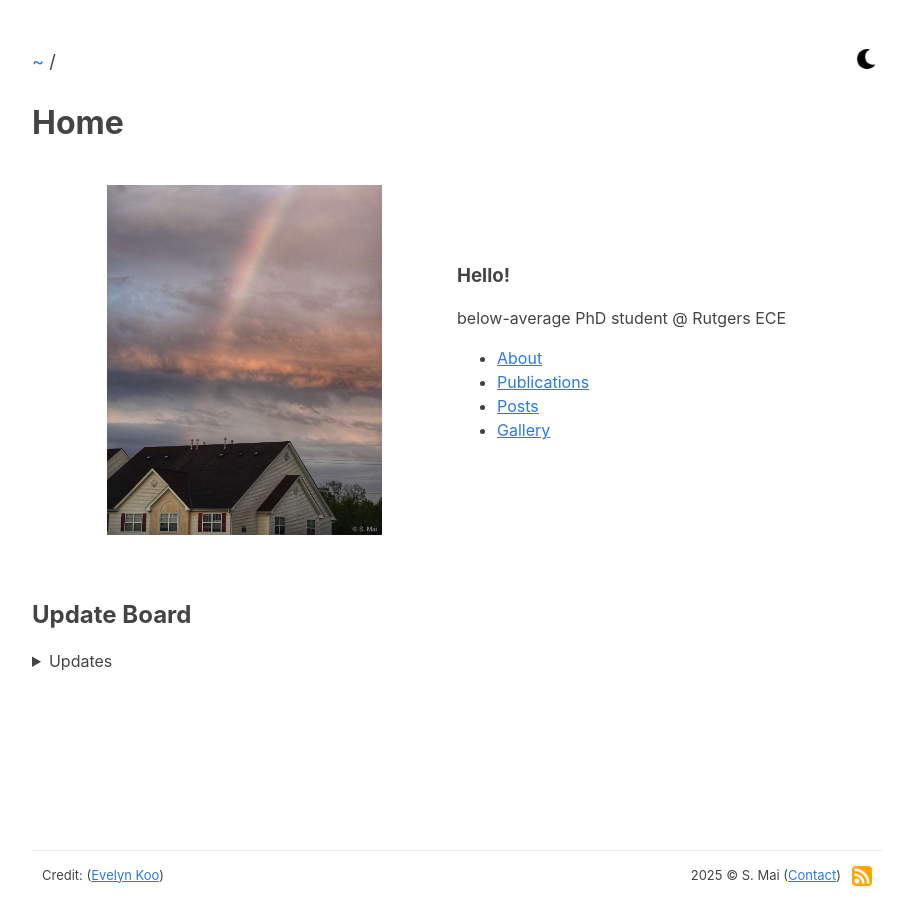
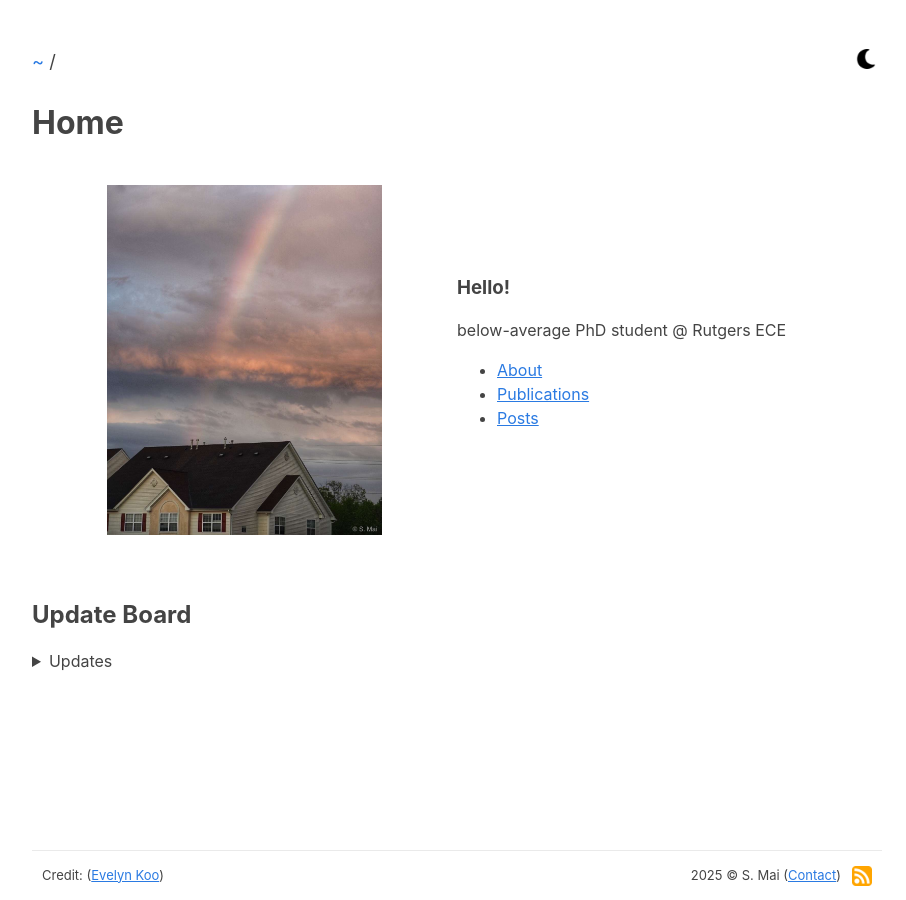
Before and after one commit to hatute/hatute.github.io, a Jekyll site: the page built from index.markdown, in a window 1280 px wide. Shown: the whole page, without its empty margins (183-1089 px from the left). Built offline with Jekyll 4.4.1, drawn with Linux system fonts in a browser that asks for light colours.

Commit message:
style: comment out gallery link in navigation

```diff
--- a/index.markdown
+++ b/index.markdown
@@ -16,7 +16,7 @@ title: Home
             <li><a href="/about">About</a></li>
             <li><a href="/publications">Publications</a></li>
             <li><a href="/posts">Posts</a></li>
-            <li><a href="{{ site.baseurl }}/gallery/">Gallery</a></li>
+            <!-- <li><a href="{{ site.baseurl }}/gallery/">Gallery</a></li> -->
         </ul>
     </div>
 </div>
```
